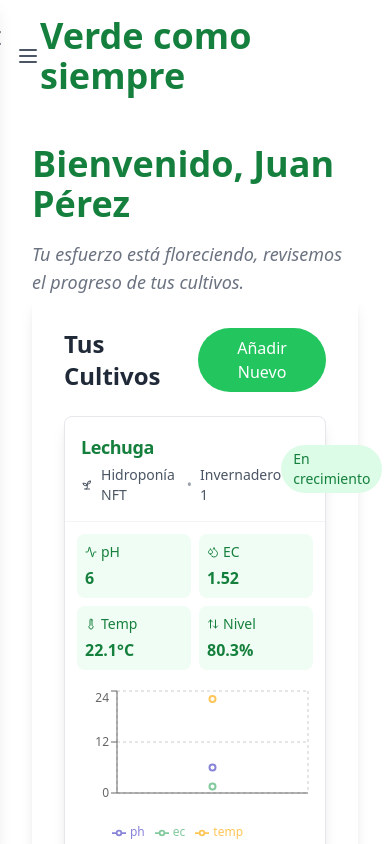
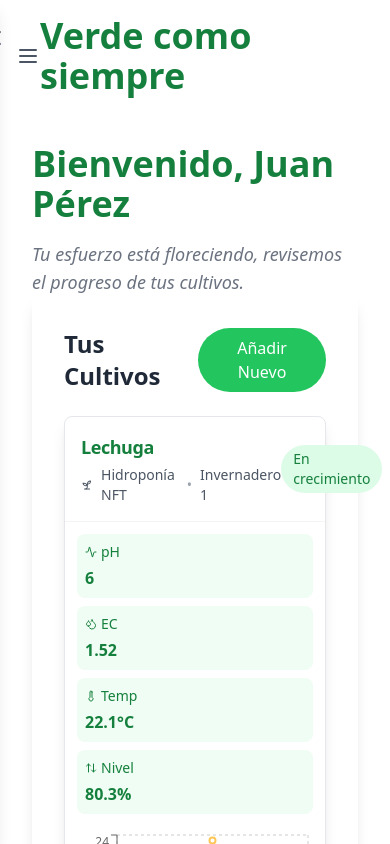
Before and after one commit to DavidDq11/AgroApp-frontend, a Next.js app: page /dashboard in a window 390 px wide. Shown: the top 844 px of the page. Built offline with nearby package versions, Linux system fonts and the light colour scheme; sample sign-in values are in the browser's storage; a web font is replaced by a local one.

Commit message:
Ajustes en el responsive

```diff
--- a/components/Control.tsx
+++ b/components/Control.tsx
@@ -288,7 +288,7 @@ const ControlSensores: React.FC = () => {
         </select>
       </div>
 
-      <div className="grid grid-cols-1 md:grid-cols-2 lg:grid-cols-3 gap-6">
+      <div className="grid grid-cols-1 sm:grid-cols-2 lg:grid-cols-3 gap-6">
         <SensorCard
           icon={<Thermometer className="w-6 h-6 text-orange-500" />}
           label="Temperatura"
--- a/components/Dashboard.tsx
+++ b/components/Dashboard.tsx
@@ -28,6 +28,7 @@ const Dashboard = () => {
   const [isSideMenuOpen, setIsSideMenuOpen] = useState(false);
   const [isModalOpen, setIsModalOpen] = useState(false);
   const [cultivos, setCultivos] = useState<CultivoData[]>([]); // Lista de cultivos
+  const [selectedCultivo, setSelectedCultivo] = useState<CultivoData | null>(null); // Cultivo seleccionado
   const router = useRouter();
 
   const useMock = true; // Cambia a 'false' si deseas usar el backend real
@@ -74,6 +75,14 @@ const Dashboard = () => {
   const abrirModal = () => setIsModalOpen(true);
   const cerrarModal = () => setIsModalOpen(false);
 
+  const handleCultivoSelect = (cultivo: CultivoData) => {
+    setSelectedCultivo(cultivo); // Establece el cultivo seleccionado
+  };
+
+  const handleBackToList = () => {
+    setSelectedCultivo(null); // Vuelve a la lista de cultivos
+  };
+
   if (loading) {
     return <div className="flex justify-center items-center h-screen">Cargando...</div>;
   }
@@ -97,6 +106,21 @@ const Dashboard = () => {
           <p className="italic text-lg text-gray-500">
             Tu esfuerzo está floreciendo, revisemos el progreso de tus cultivos.
           </p>
+
+          {/* Si hay un cultivo seleccionado, mostrar detalles */}
+          {selectedCultivo ? (
+            <div className="bg-white p-8 rounded-lg shadow-lg">
+              <h3 className="text-2xl font-semibold text-gray-800 mb-4">{selectedCultivo.nombre}</h3>
+              <p><strong>Tipo:</strong> {selectedCultivo.tipo}</p>
+              <p><strong>Estado:</strong> {selectedCultivo.estado}</p>
+              <p><strong>Días Restantes:</strong> {selectedCultivo.diasRestantes}</p>
+              <button
+                className="mt-4 bg-green-500 text-white px-4 py-2 rounded-full hover:bg-green-600 transition duration-300"
+                onClick={handleBackToList}>
+                Volver a la lista de cultivos
+              </button>
+            </div>
+          ) : (
             <div className="bg-white p-8 rounded-lg shadow-lg">
               <div className="flex justify-between items-center mb-6">
                 <h3 className="text-2xl font-semibold text-gray-800">Tus Cultivos</h3>
@@ -107,10 +131,16 @@ const Dashboard = () => {
 
               <div className="grid grid-cols-1 md:grid-cols-2 lg:grid-cols-3 gap-6">
                 {cultivos.map((cultivo) => (
-                <GreenhouseCard key={cultivo.id} id={cultivo.id} cultivoData={cultivo} />
+                  <GreenhouseCard
+                    key={cultivo.id}
+                    id={cultivo.id}
+                    cultivoData={cultivo}
+                    onClick={() => handleCultivoSelect(cultivo)} // Maneja la selección del cultivo
+                  />
                 ))}
               </div>
             </div>
+          )}
 
           <button className="mt-8 bg-green-100 text-green-700 px-6 py-3 rounded-full flex items-center gap-2 hover:bg-green-200 transition duration-300">
             <BarChart2 size={20} />
--- a/components/ui/greenHouseCard.tsx
+++ b/components/ui/greenHouseCard.tsx
@@ -13,10 +13,12 @@ interface CultivoData {
 
 const GreenhouseCard = ({
   id,
-  cultivoData
+  cultivoData,
+  onClick
 }: {
   id: number;
   cultivoData: CultivoData;
+  onClick: () => void;
 }) => {
   const [sensorData, setSensorData] = useState({
     ph: 6.0,
@@ -59,7 +61,7 @@ const GreenhouseCard = ({
   };
 
   return (
-    <Card className="bg-white shadow-lg hover:shadow-xl transition-all duration-300 w-full max-w-sm">
+    <Card className="bg-white shadow-lg hover:shadow-xl transition-all duration-300 w-full max-w-sm" onClick={onClick}>
     <CardHeader className="border-b border-gray-100 p-4 sm:p-6">
       <div className="flex justify-between items-center">
         <div>
@@ -83,7 +85,7 @@ const GreenhouseCard = ({
       </div>
     </CardHeader>
     <CardContent className="p-3 sm:p-4">
-        <div className="grid grid-cols-2 gap-2 sm:gap-4 mb-4">
+      <div className="grid grid-cols-1 sm:grid-cols-2 gap-2 sm:gap-4 mb-4"> {/* Ajuste aquí para pantallas pequeñas */}
         {/* pH */}
         <div className={`p-2 sm:p-3 rounded-lg ${
           getSensorStatus(sensorData.ph, 'ph') === 'normal'
@@ -137,7 +139,7 @@ const GreenhouseCard = ({
         </div>
       </div>
 
-        <div className="h-40 sm:h-48 w-full mt-4">
+      <div className="h-32 sm:h-40 w-full mt-4"> {/* Ajuste la altura para pantallas pequeñas */}
         <ResponsiveContainer width="100%" height="100%">
           <LineChart
             data={historicalData}
```
Lines whose indentation alone changed are shown as unchanged.
